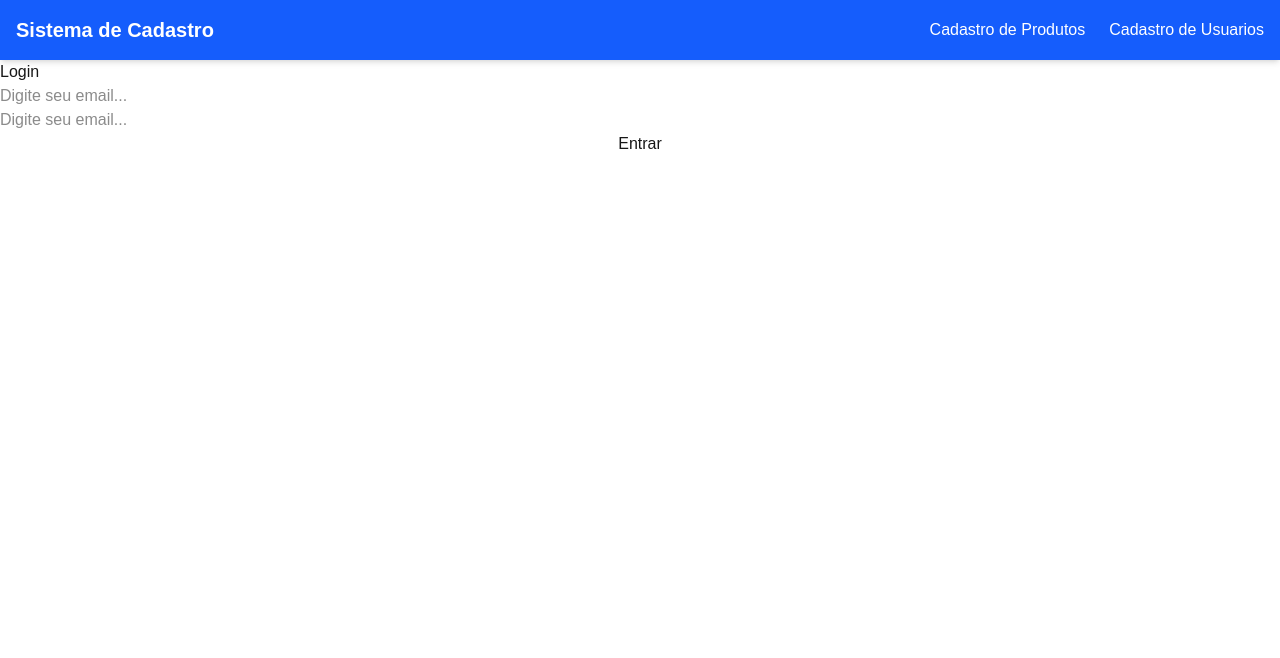
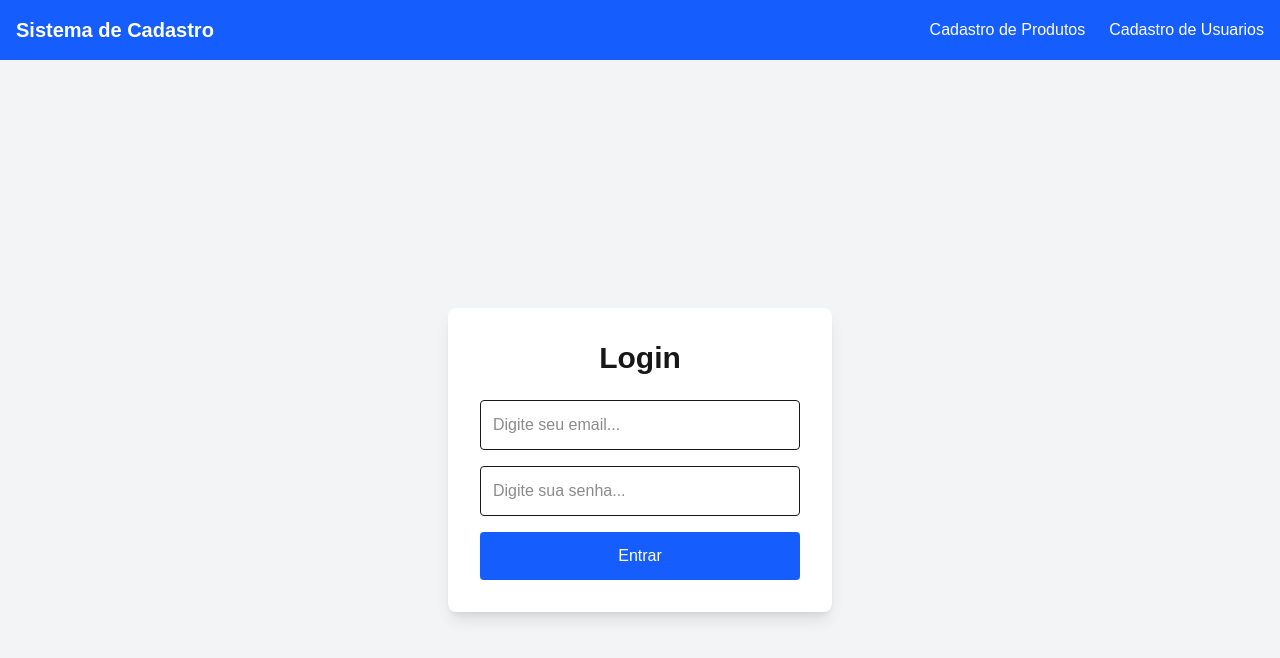
Before and after one commit to GustavoDevSenai/projeto-cadastro-produto-firebase, a Next.js app: page /login in a window 1280 px wide. Shown: the top 658 px of the page. Built offline with nearby package versions, Linux system fonts and the light colour scheme.

Commit message:
Tela de login pronta!

```diff
--- a/app/login/page.jsx
+++ b/app/login/page.jsx
@@ -1,6 +1,11 @@
 "use client"
 
 import { useState } from "react"
+import { signInWithEmailAndPassword } from "firebase/auth"
+import {auth} from '../../firebase/firebaseConfig'
+import Swal from "sweetalert2"
+import { useRouter } from "next/navigation"
+
 
 export default function Login(){
 
@@ -8,38 +13,75 @@ export default function Login(){
     const [senha,setSenha] = useState("")
 
 
-    async function entrar(params) {
-        console.log("Entrou!")
+    async function entrar() {
+
+        try {
+
+            const response = await signInWithEmailAndPassword(
+                auth,
+                email,
+                senha
+            )
+
+            console.log(response.user)
+
+            await Swal.fire({
+                title:"Login",
+                text:"Login realizado com sucesso!",
+                icon:"sucess"
+            })
+
+        } catch (error) {
+
+            console.log(error)
+
+            Swal.fire({
+                title:"Erro",
+                text:"Email ou senha incorretos",
+                icon:"error"
+            })
+
+        }
+
     }
 
 
     return(
 
+     <div className="min-h-screen flex justify-center items-center bg-gray-100">
 
-        <>
-            <h1>Login</h1>
+            <div className="bg-white p-8 rounded-lg shadow-lg w-96">
+
+                <h1 className="text-3xl font-bold text-center mb-6">
+                    Login
+                </h1>
 
                 <input
+                    type="email"
                     placeholder="Digite seu email..."
+                    className="w-full border p-3 rounded mb-4"
                     value={email}
-        onChange={(e)=> setEmail(e.target.value)}
+                    onChange={(e) => setEmail(e.target.value)}
                 />
 
                 <input
-        placeholder="Digite seu email..."
+                    type="password"
+                    placeholder="Digite sua senha..."
+                    className="w-full border p-3 rounded mb-4"
                     value={senha}
-        onChange={(e)=> setSenha(e.target.value)}
+                    onChange={(e) => setSenha(e.target.value)}
                 />
 
-        <button onClick={entrar}>
+                <button
+                    onClick={entrar}
+                    className="w-full bg-blue-600 text-white p-3 rounded hover:bg-blue-800"
+                >
                     Entrar
                 </button>
 
-        </>
+            </div>
 
-
-
-
+    </div>
 
     )
 }
```
Lines whose indentation alone changed are shown as unchanged.
